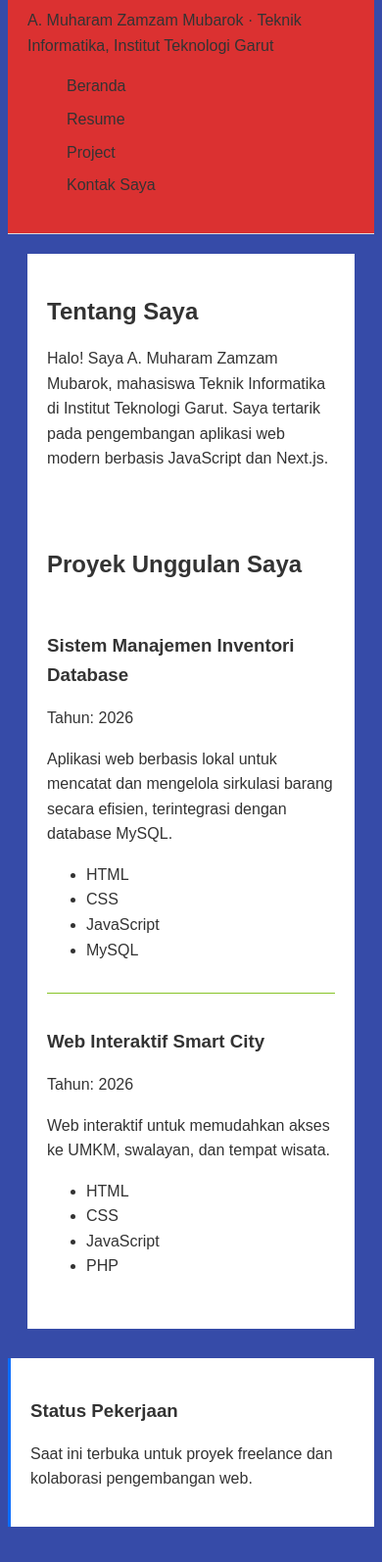
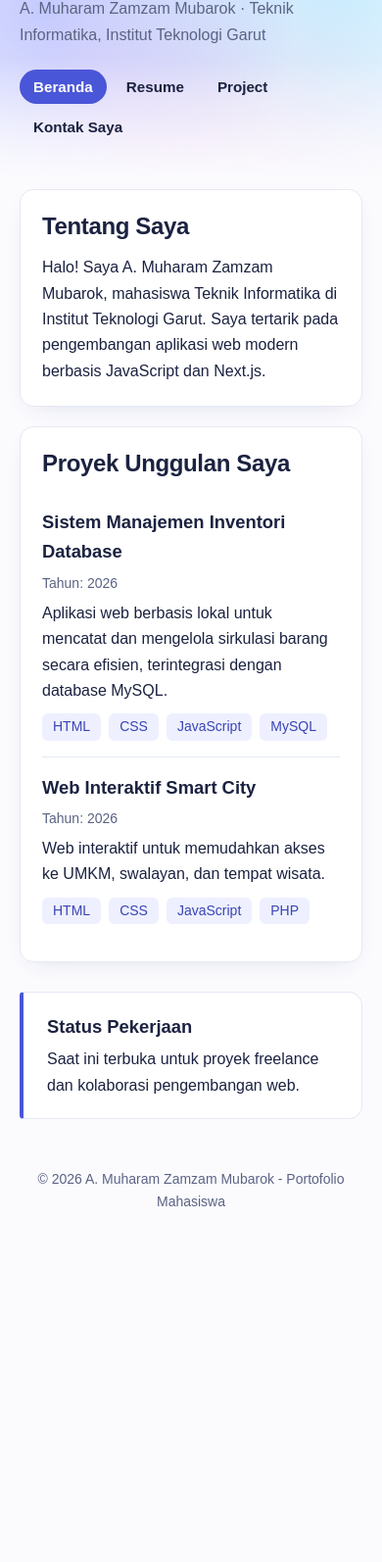
Before and after one commit to amu200206/praktikum-web-2026, a plain HTML site: page Modul 3/index.html in a window 390 px wide. Shown: the part 87-1681 px from the top of the page at 98% size. After the commit the page ends 1361 px from the top, so only its background shows below. Drawn offline with Linux system fonts and the light colour scheme.

Commit message:
menambahkan custom accent color dan hover effect pada modul 3

````diff
--- a/Modul 3/style.css
+++ b/Modul 3/style.css
@@ -1,60 +1,128 @@
-```css
+/* Tema putih bersih + efek "aurora" lembut di header */
+:root {
+    --ink: #1b2240;
+    --ink-soft: #5b6384;
+    --bg: #fbfbfe;
+    --white: #fff;
+    --accent: #4a56d8;
+    --accent-dark: #3944b5;
+    --tint: #eef0ff;
+    --line: #e6e9f5;
+}
+
 /* Reset */
 * {
     margin: 0;
     padding: 0;
     box-sizing: border-box;
 }
+
 body {
-    font-family: Arial, sans-serif;
-    background-color: #364ba8;
-    color: #333;
-    line-height: 1.6;
+    font-family: "Plus Jakarta Sans", Arial, sans-serif;
+    background-color: var(--bg);
+    color: var(--ink);
+    line-height: 1.65;
 }
 
 /* Header */
 body > header {
-    background-color: rgb(219, 49, 49);
-    padding: 20px;
-    border-bottom: 1px solid #ddd;
+    position: relative;
+    padding: 56px 20px 44px;
+}
+
+/* Efek aurora: gradasi warna lembut yang bergerak pelan,
+   memudar ke putih di bagian bawah */
+body > header::before {
+    content: "";
+    position: absolute;
+    inset: 0;
+    z-index: 0;
+    background:
+        radial-gradient(circle at 15% 30%, rgba(108, 123, 255, 0.38), transparent 42%),
+        radial-gradient(circle at 85% 20%, rgba(111, 211, 255, 0.38), transparent 42%),
+        radial-gradient(circle at 55% 95%, rgba(255, 154, 213, 0.32), transparent 46%);
+    background-size: 160% 160%;
+    animation: aurora 16s ease-in-out infinite alternate;
+    -webkit-mask-image: linear-gradient(#000 55%, transparent);
+    mask-image: linear-gradient(#000 55%, transparent);
+}
+
+@keyframes aurora {
+    from { background-position: 0% 0%, 100% 0%, 50% 100%; }
+    to   { background-position: 100% 100%, 0% 100%, 50% 0%; }
+}
+
+body > header > * {
+    position: relative;
+    z-index: 1;
 }
 
 body > header h1 {
-    max-width: 900px;
-    margin: auto;
+    max-width: 860px;
+    margin: 0 auto 8px;
+    font-size: clamp(2rem, 5vw, 3rem);
+    font-weight: 800;
+    line-height: 1.1;
+    letter-spacing: -0.03em;
+}
+
+body > header p {
+    max-width: 860px;
+    margin: 0 auto 8px;
+    color: var(--ink-soft);
 }
 
 /* Navigation */
 nav {
-    max-width: 900px;
+    max-width: 860px;
     margin: auto;
+    padding-top: 14px;
 }
 
 nav ul {
     display: flex;
-    gap: 20px;
+    flex-wrap: wrap;
+    gap: 6px;
     list-style: none;
 }
 
 nav a {
-    color: #333;
+    display: block;
+    padding: 5px 14px;
+    border-radius: 999px;
+    color: var(--ink);
     text-decoration: none;
+    font-weight: 600;
+    font-size: 0.95rem;
+    transition: background-color 0.15s, color 0.15s;
 }
 
 nav a:hover {
-    color: #0d6efd;
+    background-color: rgba(255, 255, 255, 0.75);
+}
+
+nav a[aria-current="page"] {
+    background-color: var(--accent);
+    color: var(--white);
 }
 
 /* Main */
 main {
     max-width: 900px;
-    margin: 30px auto;
+    margin: 10px auto 30px;
     padding: 0 20px;
 }
 
 section {
-    background-color: rgb(255, 255, 255);
-    padding: 25px;
+    background-color: var(--white);
+    padding: 28px;
+    border: 1px solid var(--line);
+    border-radius: 14px;
+    box-shadow: 0 8px 24px -14px rgba(40, 50, 120, 0.22);
+}
+
+section ~ section {
+    margin-top: 20px;
 }
 
 /* Gambar */
@@ -63,29 +131,74 @@ main img {
     max-width: 100%;
     height: auto;
     margin: 0;
+    border-radius: 8px;
 }
 
 /* Judul */
 h2 {
-    margin-bottom: 15px;
+    margin-bottom: 14px;
+    font-size: 1.5rem;
+    line-height: 1.25;
+    letter-spacing: -0.015em;
 }
 
 h3 {
     margin-bottom: 5px;
+    font-size: 1.15rem;
+}
+
+p + p {
+    margin-top: 10px;
+}
+
+section a {
+    color: var(--accent);
 }
 
 /* Project */
-#project {
-    margin-top: 30px;
-}
-
 article {
-    padding: 15px 0;
-    border-bottom: 1px solid #88c429;
+    padding: 16px 0;
+    border-bottom: 1px solid var(--line);
 }
 
 article:last-child {
     border-bottom: none;
+}
+
+article header p.meta {
+    color: var(--ink-soft);
+    font-size: 14px;
+    margin-bottom: 6px;
+}
+
+/* Label teknologi / keahlian */
+.tags {
+    display: flex;
+    flex-wrap: wrap;
+    gap: 8px;
+    list-style: none;
+    margin-top: 10px;
+}
+
+.tags li {
+    padding: 2px 11px;
+    background-color: var(--tint);
+    color: var(--accent-dark);
+    border-radius: 6px;
+    font-size: 14px;
+    font-weight: 500;
+}
+
+/* Data diri */
+dl {
+    display: grid;
+    grid-template-columns: max-content 1fr;
+    gap: 8px 24px;
+}
+
+dt {
+    font-weight: 600;
+    color: var(--ink-soft);
 }
 
 /* Form */
@@ -100,6 +213,7 @@ form p {
 label {
     display: inline-block;
     margin-bottom: 5px;
+    font-weight: 600;
 }
 
 input[type="text"],
@@ -107,42 +221,79 @@ input[type="email"],
 select,
 textarea {
     width: 100%;
-    padding: 9px;
-    border: 1px solid #f8e80a;
-    font-family: Arial, sans-serif;
+    padding: 10px 12px;
+    border: 1px solid #d5daee;
+    border-radius: 8px;
+    background-color: var(--white);
+    color: var(--ink);
+    font-family: inherit;
+    font-size: 1rem;
+}
+
+input:focus-visible,
+select:focus-visible,
+textarea:focus-visible,
+button:focus-visible,
+a:focus-visible {
+    outline: 2px solid var(--accent);
+    outline-offset: 2px;
 }
 
 textarea {
     resize: vertical;
 }
+
 button {
-    padding: 9px 15px;
+    padding: 10px 20px;
+    margin-right: 8px;
     border: none;
-    background-color: #333;
-    color: rgb(12, 229, 236);
+    border-radius: 8px;
+    background-color: var(--accent);
+    color: var(--white);
+    font-family: inherit;
+    font-size: 1rem;
+    font-weight: 600;
     cursor: pointer;
+    transition: background-color 0.15s;
 }
+
+button:hover {
+    background-color: var(--accent-dark);
+}
+
 button[type="reset"] {
-    background-color: #888;
+    background-color: var(--tint);
+    color: var(--ink);
 }
-button:hover {
-    opacity: 0.8;
+
+button[type="reset"]:hover {
+    background-color: #dfe3fb;
 }
+
 /* Aside */
 aside {
-    max-width: 900px;
+    width: calc(100% - 40px);
+    max-width: 860px;
     margin: 30px auto;
-    padding: 20px;
-    background-color: rgb(255, 255, 255);
-    border-left: 3px solid #0d6efd;
+    padding: 20px 24px;
+    background-color: var(--white);
+    border: 1px solid var(--line);
+    border-left: 4px solid var(--accent);
+    border-radius: 4px 14px 14px 4px;
 }
+
 /* Footer */
 footer {
-    padding: 20px;
+    padding: 20px 20px 36px;
     text-align: center;
-    color: #777;
+    color: var(--ink-soft);
     font-size: 14px;
 }
+
+footer p {
+    margin: 0 auto;
+}
+
 /* Garis <hr> */
 hr {
     display: none;
@@ -151,20 +302,39 @@ hr {
 /* Tampilan HP */
 @media (max-width: 700px) {
 
-    nav ul {
-        flex-direction: column;
-        gap: 8px;
-}
-    main {
-        margin-top: 20px;
+    body > header {
+        padding: 40px 20px 36px;
     }
+
     main img {
         margin: 0 auto;
     }
+
     section {
-        padding: 20px;
+        padding: 22px;
+    }
+
+    dl {
+        grid-template-columns: 1fr;
+        gap: 0;
+    }
+
+    dd {
+        margin-bottom: 10px;
+    }
+
+    button {
+        width: 100%;
+        margin: 0 0 10px;
     }
 }
-```
 
-perbagus halaman html dengan mengimplementasikan css, Anda bisa ganti warna aksen, font, atau ganti keseluruhan layout nya.
+@media (prefers-reduced-motion: reduce) {
+    body > header::before {
+        animation: none;
+    }
+
+    * {
+        transition: none !important;
+    }
+}
````
